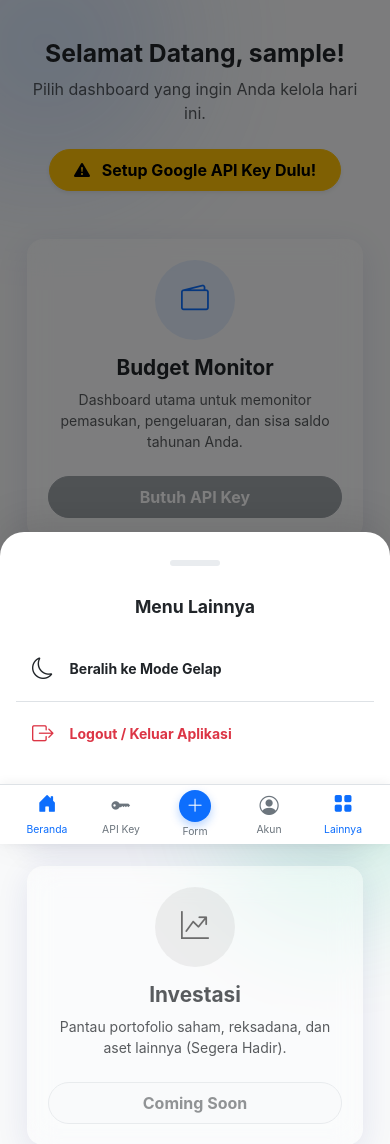
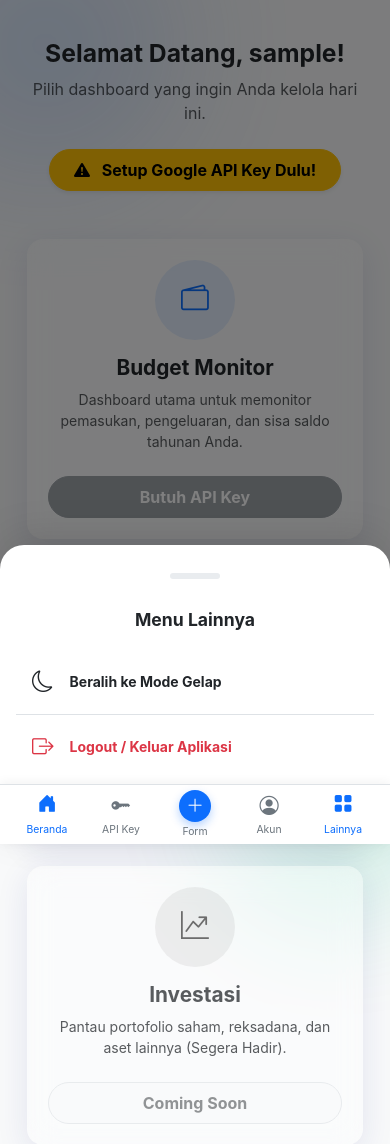
Before and after one commit to esasae023/money-management, a Flask app: page /home in a window 390 px wide, after a click on "Lainnya". Shown: the top 1144 px of the page. Run offline with Flask 3, Linux system fonts and the light colour scheme; the visitor is signed in with stand-in values (Sample User, id 1); data that the repository does not hold is empty.

Commit message:
Adjust spacing for Lainnya menu

```diff
--- a/static/css/style.css
+++ b/static/css/style.css
@@ -370,7 +370,7 @@ body.auth-body .main-content { margin-left: 0 !important; padding: 0; width: 100
     /* 3. Adjust Content (Beri ruang untuk navbar bawah) */
     .main-content {
         margin-left: 0 !important;
-        padding: 15px 15px 75px 15px !important; /* <-- UBAH 100px menjadi 75px agar jarak bawah tidak bolong */
+        padding: 15px 15px 80px 15px !important; /* <-- UBAH 100px menjadi 75px agar jarak bawah tidak bolong */
         width: 100% !important;
     }
     body.sb-expanded .main-content { margin-left: 0 !important; }
@@ -388,6 +388,21 @@ body.auth-body .main-content { margin-left: 0 !important; padding: 0; width: 100
         border: none !important;
         box-shadow: 0 -10px 40px rgba(0,0,0,0.1);
     }
+
+    /* Mengatur jarak bawah laci "Lainnya" agar pas dengan navbar 60px */
+    #drawerLainnya.offcanvas-bottom {
+        padding-bottom: 60px !important; /* Menahan dasar laci agar pas di batas navbar 60px */
+        min-height: auto !important;
+    }
+
+    #drawerLainnya .offcanvas-body {
+        padding-bottom: 5px !important; /* Memangkas ruang kosong ekstra di bawah tombol Logout */
+    }
+
+    #drawerLainnya .list-group {
+        margin-bottom: 0 !important; /* Memastikan tidak ada sisa margin dari daftar menu */
+    }
+
     .drawer-handle { width: 50px; height: 6px; background: #e9ecef; border-radius: 10px; margin: 12px auto; }
     .offcanvas-body a[onclick*="toggleTheme"] { color: #212529 !important; }
 
--- a/templates/base.html
+++ b/templates/base.html
@@ -156,7 +156,6 @@
                     <i class="bi bi-box-arrow-right fs-4 me-3"></i><span class="fw-bold">Logout / Keluar Aplikasi</span>
                 </a>
             </div>
-            <button type="button" class="btn btn-light w-100 mt-4 rounded-pill" data-bs-dismiss="offcanvas">Tutup</button>
         </div>
     </div>
 
```
